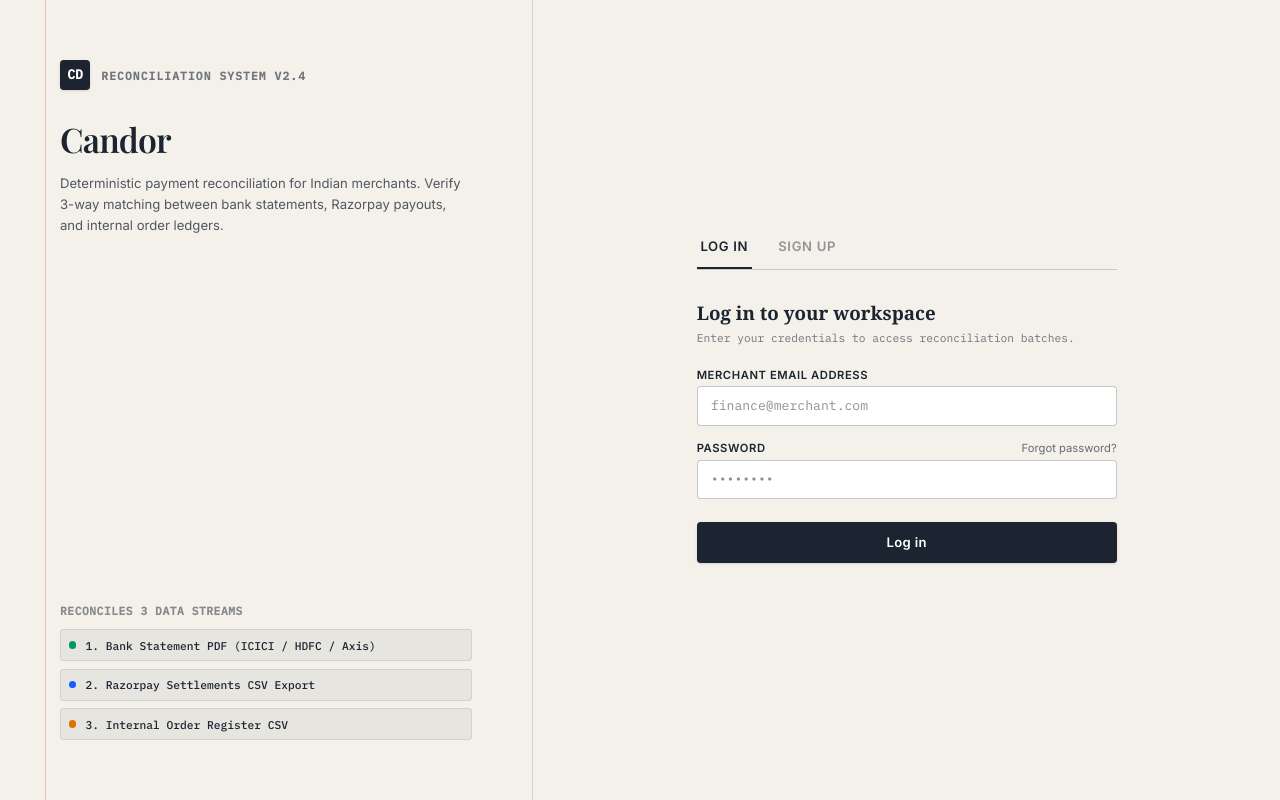
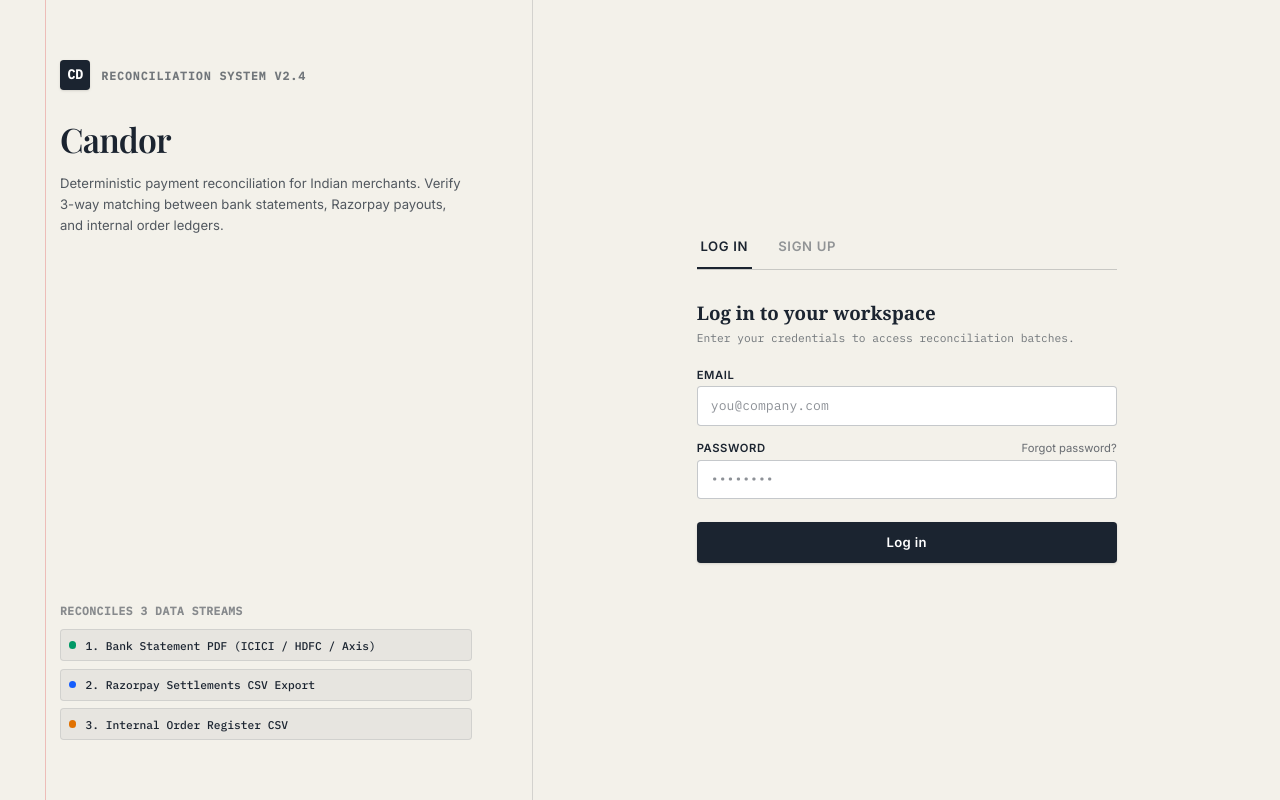
Before and after one commit to pughal-36/Candor, a React (Vite) app in the folder frontend/: page / in a window 1280 px wide. Both pictures are taken after a click on the button "Start Reconciling Batch". Built offline with nearby package versions, Linux system fonts and the light colour scheme; no server answers.

Commit message:
fix(auth): replace merchant-centric field labels with standard email/password/name fields

```diff
--- a/frontend/src/screens/LoginPage.jsx
+++ b/frontend/src/screens/LoginPage.jsx
@@ -26,7 +26,7 @@ export default function LoginPage({ onLoginSuccess }) {
   if (!email.trim()) {
     errors.email = 'Email address is required.'
   } else if (!/\S+@\S+\.\S+/.test(email)) {
-    errors.email = 'Enter a valid email address (e.g. finance@merchant.com).'
+    errors.email = 'Enter a valid email address (e.g. you@company.com).'
   }
 
   if (!password) {
@@ -146,10 +146,10 @@ export default function LoginPage({ onLoginSuccess }) {
 
           <div className="mb-6">
             <h2 className="text-xl font-bold font-serif mb-1" style={{ color: '#1B2430' }}>
-              {mode === 'login' ? 'Log in to your workspace' : 'Create a merchant account'}
+              {mode === 'login' ? 'Log in to your workspace' : 'Create your account'}
             </h2>
             <p className="text-xs font-ledger" style={{ color: 'color-mix(in srgb, #1B2430 60%, transparent)' }}>
-              {mode === 'login' ? 'Enter your credentials to access reconciliation batches.' : 'Enter your details to onboard your merchant workspace.'}
+              {mode === 'login' ? 'Enter your credentials to access reconciliation batches.' : 'Set up your account to start reconciling.'}
             </p>
           </div>
 
@@ -190,7 +190,7 @@ export default function LoginPage({ onLoginSuccess }) {
             {/* Email Field */}
             <div>
               <label htmlFor="email-input" className="block text-xs font-semibold uppercase tracking-wider mb-1" style={{ color: '#1B2430' }}>
-                Merchant Email Address
+                Email
               </label>
               <input
                 id="email-input"
@@ -198,7 +198,7 @@ export default function LoginPage({ onLoginSuccess }) {
                 value={email}
                 onChange={e => setEmail(e.target.value)}
                 onBlur={() => handleBlur('email')}
-                placeholder="finance@merchant.com"
+                placeholder="you@company.com"
                 className="w-full px-3.5 py-2.5 rounded text-sm font-ledger border transition-all focus:outline-none focus:ring-2 focus:ring-slate-900"
                 style={{
                   background: '#FFFFFF',
```
